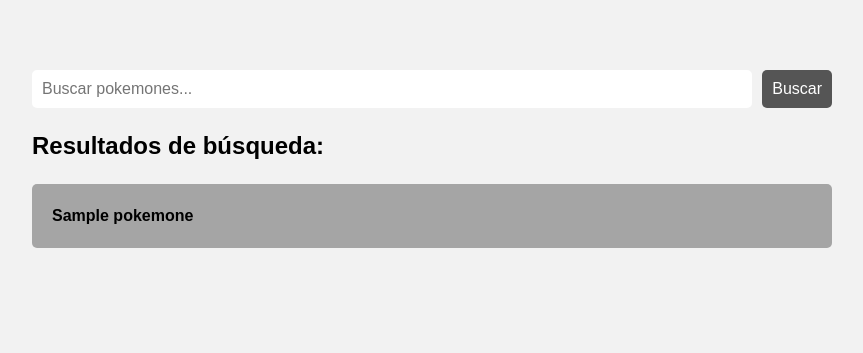
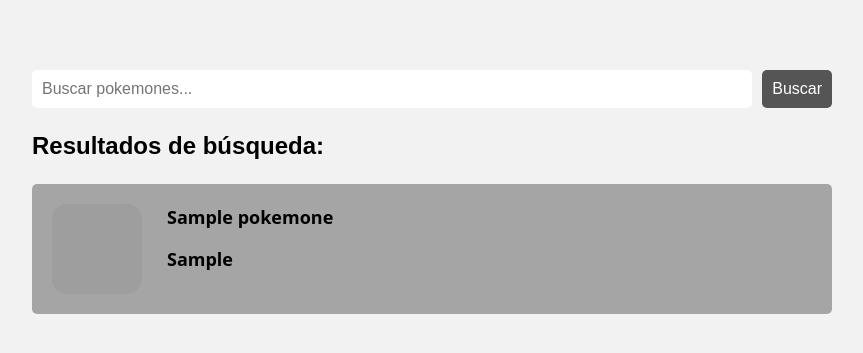
Before and after one commit to jazmindestefano/PokedexPHP, a PHP site: page /dashboard/dashboard.php in a window 1280 px wide. Shown: the part 64-417 px from the top of the page, without its empty margins (208-1071 px from the left). Run offline with PHP 8.4, Linux system fonts and the light colour scheme; the visitor is signed in with stand-in values (Sample User, id 1); tables that the repository leaves empty or names only in its code hold one stand-in row (values such as "Sample post"); data that the repository does not hold is empty; grey boxes are pictures that could not be loaded.

Commit message:
estilo a tarjetita

```diff
--- a/dashboard/dashboard.css
+++ b/dashboard/dashboard.css
@@ -63,6 +63,31 @@ main {
 form {
     display: flex;
     margin-bottom: 20px;
+}
+
+.pokemon-list {
+    display: flex;
+    flex-direction: row;
+}
+
+.avatar-card {
+    object-fit: fill;
+    width: 90px;
+    height: 90px;
+    border-radius: 15px;
+}
+
+.pokemon-name,
+.pokemon-type{
+    font-size: 18px;
+    margin-left: 25px;
+    font-family: system-ui;
+}
+
+.contenedor-pokemon-data {
+    display: flex;
+    flex-direction: column;
+    gap: 15px;
 }
 
 input[type="text"] {
--- a/dashboard/dashboard.php
+++ b/dashboard/dashboard.php
@@ -1,7 +1,7 @@
 <?php
 
 	session_start();
-	if(!isset($_SESSION["autenticado"]) || $_SESSION["autenticado"] !== true){
+	if (!isset($_SESSION["autenticado"]) || $_SESSION["autenticado"] !== true) {
 		header("Location: ../index.php");
 		exit;
 	}
@@ -54,7 +54,8 @@
         <ul>
             <li><a href="#">Inicio</a></li>
             <li><a href="#">Perfil</a></li>
-            <li><a class="logout-button" href="../index.php">Log out <img class="logout-icon" src=".././images/logout.png" alt=""></a>
+            <li><a class="logout-button" href="../index.php">Log out <img class="logout-icon"
+                                                                          src=".././images/logout.png" alt=""></a>
             </li>
         </ul>
     </nav>
@@ -68,16 +69,23 @@
     <ul>
 
 	    <?php
-
 		    if (!$pokemon_existe) {
 			    echo '<li class="pokemon-inexistente">POKEMON NO ENCONTRADO</li><br>';
 		    }
 
 		    foreach ($resultado as $element) {
-                echo '<li class="pokemon-list"><a href="../pokemon-detalle/pokemon-detalle.php?id=' . $element['idPokemon'] . '">' . $element['nombre'] . '</a></li><br/>';
+
+			    echo '<li class="pokemon-list">
+                         <img class="avatar-card" src="../images/'. $element['nombre'] . '.jpg" alt="' . $element['nombre'] . '">
+                         <div class="contenedor-pokemon-data">
+                         <a class="pokemon-name" href="../pokemon-detalle/pokemon-detalle.php?id=' . $element['idPokemon'] . '">' . $element['nombre'] . '</a>
+                         <a class="pokemon-type">' . $element['tipo'] . '</a>
+                         </div>
+                      </li>
+                <br/>';
 		    }
+	    ?>
 
-        ?>
 
 
     </ul>
```
Lines whose indentation alone changed are shown as unchanged.
